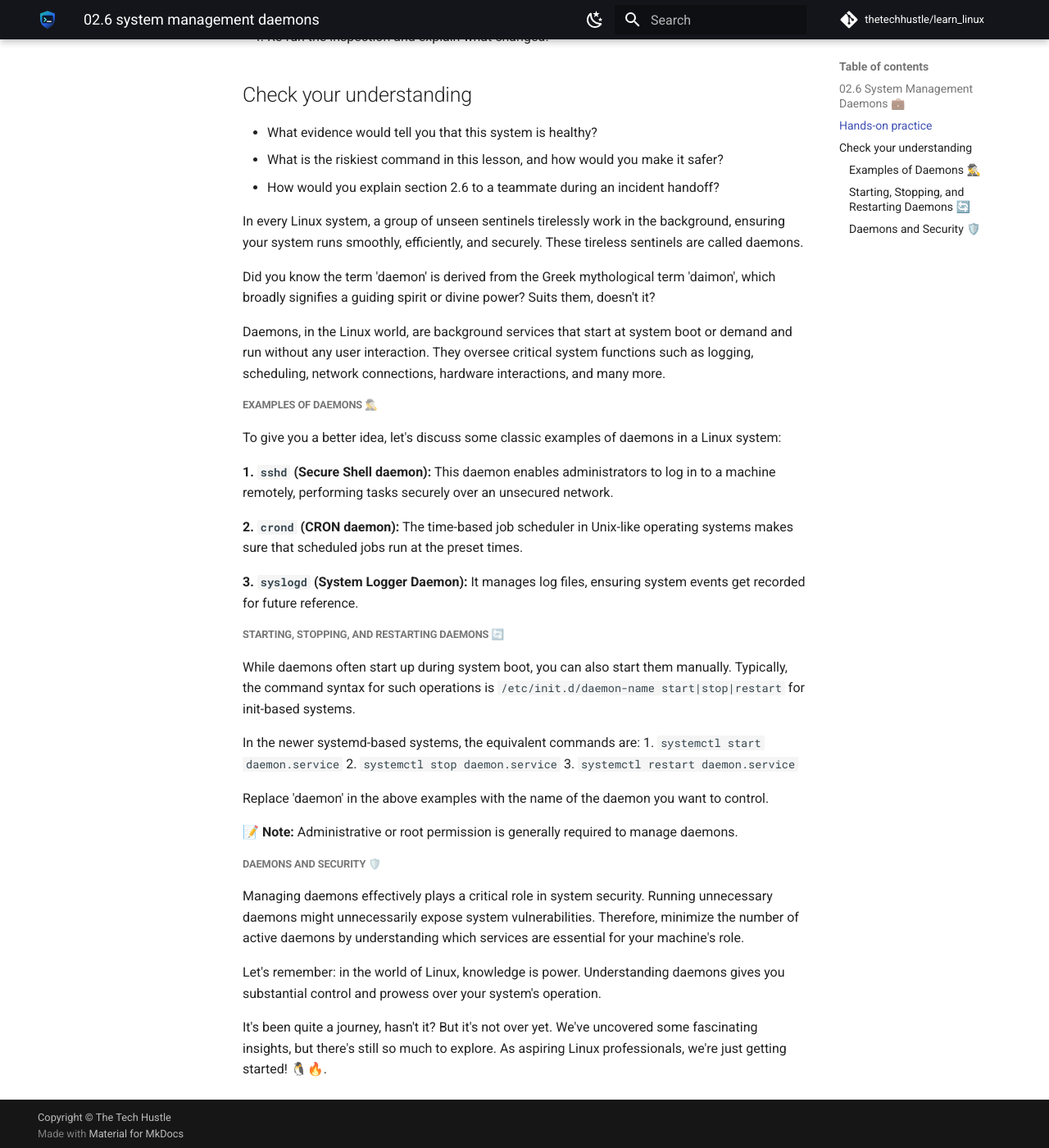
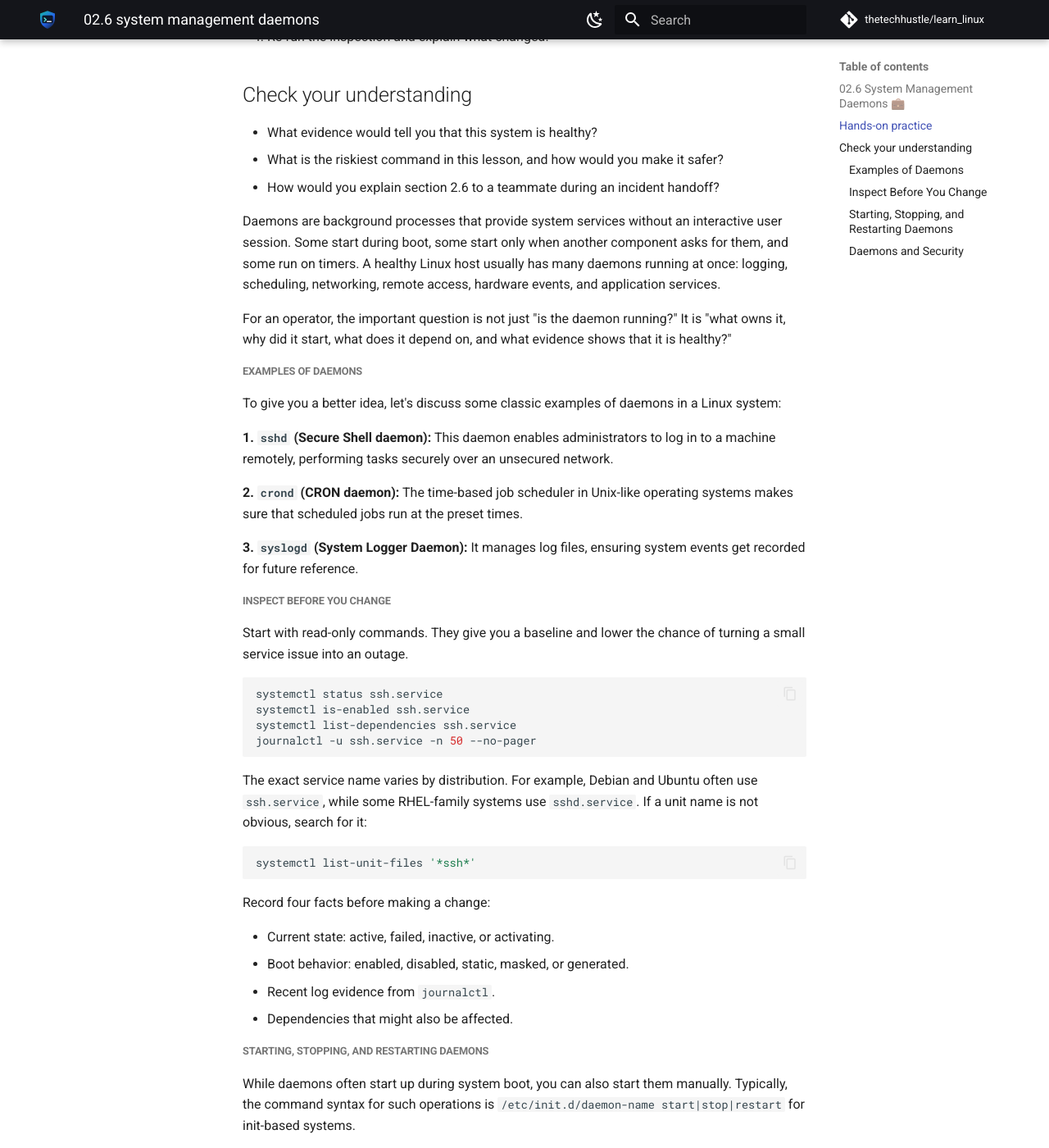
Before and after one commit to thetechhustle/learn_linux, an MkDocs documentation site: the page built from docs/lessons/02_booting_and_system_management_daemons/02.6_system_management_daemons.md, in a window 1280 px wide and 1400 px high, scrolled down 870 px. Shown: the whole window at 82% size. Built offline with MkDocs 1.6.1 and Material for MkDocs 9.7.7, drawn with Linux system fonts in a browser that asks for light colours; comment, search, counter and statistics services are not loaded; some of the changed text lies outside the part shown.

Commit message:
Improve Chapter 02 daemon operations lesson (#6)
Co-authored-by: Jules Ai <jules@Juless-Air.ts.net lan>

````diff
--- a/docs/lessons/02_booting_and_system_management_daemons/02.6_system_management_daemons.md
+++ b/docs/lessons/02_booting_and_system_management_daemons/02.6_system_management_daemons.md
@@ -29,13 +29,17 @@ Run these on a disposable VM, container, or lab machine unless the lesson explic
 - How would you explain section 2.6 to a teammate during an incident handoff?
 
 
-In every Linux system, a group of unseen sentinels tirelessly work in the background, ensuring your system runs smoothly, efficiently, and securely. These tireless sentinels are called daemons.
+Daemons are background processes that provide system services without an
+interactive user session. Some start during boot, some start only when another
+component asks for them, and some run on timers. A healthy Linux host usually
+has many daemons running at once: logging, scheduling, networking, remote
+access, hardware events, and application services.
 
-Did you know the term 'daemon' is derived from the Greek mythological term 'daimon', which broadly signifies a guiding spirit or divine power? Suits them, doesn't it?
+For an operator, the important question is not just "is the daemon running?" It
+is "what owns it, why did it start, what does it depend on, and what evidence
+shows that it is healthy?"
 
-Daemons, in the Linux world, are background services that start at system boot or demand and run without any user interaction. They oversee critical system functions such as logging, scheduling, network connections, hardware interactions, and many more.
-
-##### Examples of Daemons 🕵️‍♂️
+##### Examples of Daemons
 
 To give you a better idea, let's discuss some classic examples of daemons in a Linux system:
 
@@ -45,7 +49,34 @@ To give you a better idea, let's discuss some classic examples of daemons in a L
 
 **3. `syslogd` (System Logger Daemon):** It manages log files, ensuring system events get recorded for future reference.
 
-##### Starting, Stopping, and Restarting Daemons 🔄
+##### Inspect Before You Change
+
+Start with read-only commands. They give you a baseline and lower the chance of
+turning a small service issue into an outage.
+
+```bash
+systemctl status ssh.service
+systemctl is-enabled ssh.service
+systemctl list-dependencies ssh.service
+journalctl -u ssh.service -n 50 --no-pager
+```
+
+The exact service name varies by distribution. For example, Debian and Ubuntu
+often use `ssh.service`, while some RHEL-family systems use `sshd.service`.
+If a unit name is not obvious, search for it:
+
+```bash
+systemctl list-unit-files '*ssh*'
+```
+
+Record four facts before making a change:
+
+- Current state: active, failed, inactive, or activating.
+- Boot behavior: enabled, disabled, static, masked, or generated.
+- Recent log evidence from `journalctl`.
+- Dependencies that might also be affected.
+
+##### Starting, Stopping, and Restarting Daemons
 
 While daemons often start up during system boot, you can also start them manually. Typically, the command syntax for such operations is `/etc/init.d/daemon-name start|stop|restart` for init-based systems.
 
@@ -56,12 +87,26 @@ In the newer systemd-based systems, the equivalent commands are:
 
 Replace 'daemon' in the above examples with the name of the daemon you want to control.
 
-📝 **Note:** Administrative or root permission is generally required to manage daemons.
+Administrative or root permission is generally required to manage daemons.
 
-##### Daemons and Security 🛡️
+Use the smallest action that matches the goal:
+
+- `systemctl reload name.service` asks a service to reread configuration without a full restart, if the service supports reloads.
+- `systemctl restart name.service` stops and starts the service, which can drop active connections.
+- `systemctl enable name.service` changes boot behavior but does not necessarily start the service now.
+- `systemctl disable name.service` changes future boot behavior but does not necessarily stop the service now.
+- `systemctl mask name.service` blocks starts entirely and should be reserved for deliberate safety controls.
+
+Before stopping, disabling, or masking a service, identify who depends on it and
+how you will recover console access if remote access breaks. This is especially
+important for network, SSH, storage, and identity services.
+
+##### Daemons and Security
 
 Managing daemons effectively plays a critical role in system security. Running unnecessary daemons might unnecessarily expose system vulnerabilities. Therefore, minimize the number of active daemons by understanding which services are essential for your machine's role.
 
-Let's remember: in the world of Linux, knowledge is power. Understanding daemons gives you substantial control and prowess over your system's operation.
-
-It's been quite a journey, hasn't it? But it's not over yet. We've uncovered some fascinating insights, but there's still so much to explore. As aspiring Linux professionals, we're just getting started! 🐧🔥.
+The safest pattern is to keep only required services running, keep them patched,
+limit their privileges where possible, and verify their logs after every
+configuration change. When you hand off an incident, include the command you
+ran, the before-and-after service state, and the journal lines that support your
+conclusion.
````
